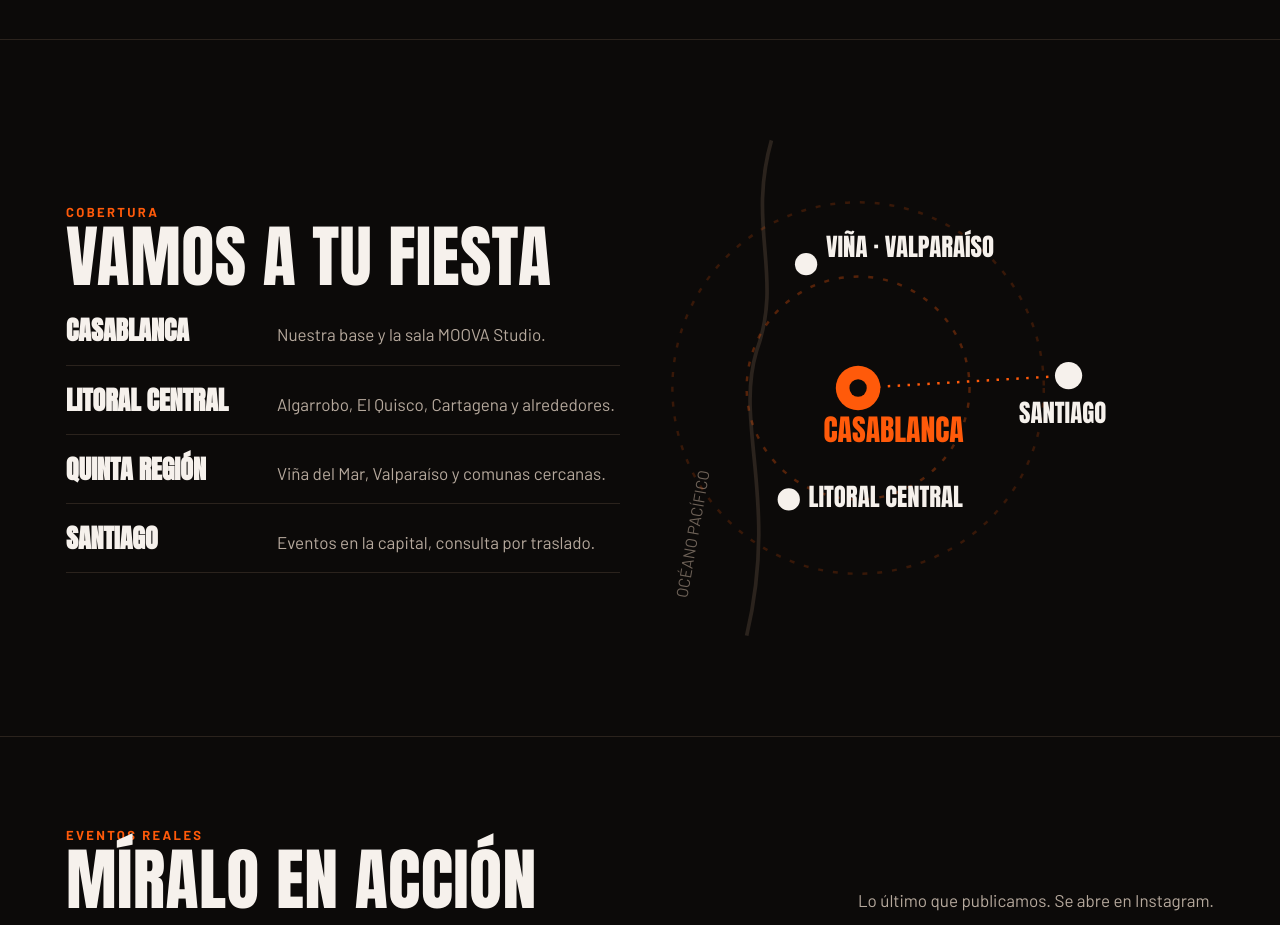
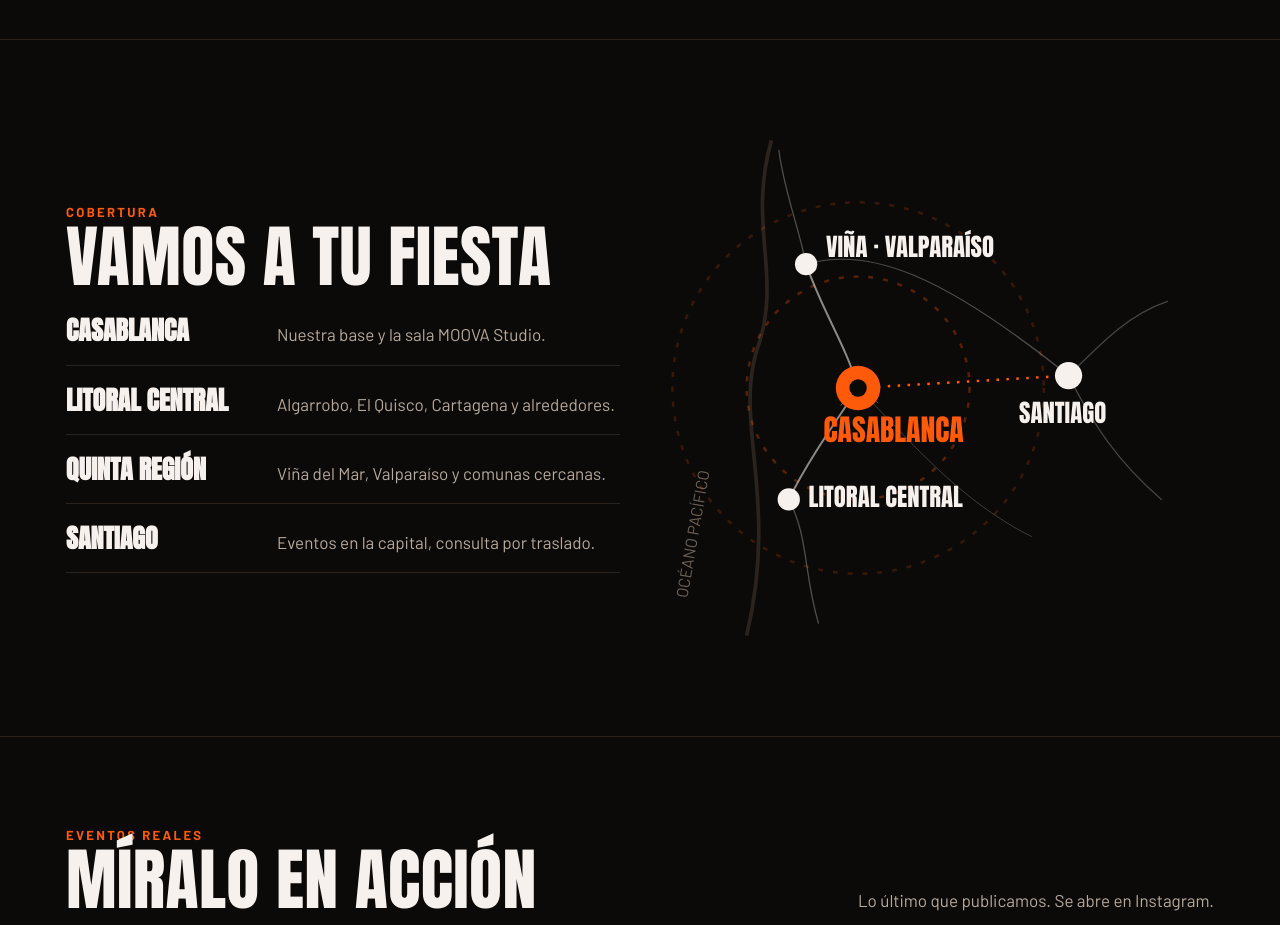
Before and after one commit to matyast21-star/social-medios, a plain HTML site: page index.html in a window 1280 px wide. Shown: the part 4660-5585 px from the top of the page. Drawn offline with nearby package versions, Linux system fonts and the light colour scheme.

Commit message:
Mapa de cobertura: trazos finos de calles
Co-Authored-By: Claude Opus 5.5 <noreply@anthropic.com>
Claude-Session: https://claude.ai/code/session_01XSnBSsVQaUGsmvjyFBdmbo

```diff
--- a/index.html
+++ b/index.html
@@ -409,6 +409,17 @@ footer .wrap{display:grid;gap:30px}
       <text x="22" y="380" fill="#6e6258" font-size="13" font-family="Barlow" transform="rotate(-80 22 380)">OCÉANO PACÍFICO</text>
       <circle cx="160" cy="210" r="150" fill="none" stroke="#ff5a0a" stroke-opacity=".18" stroke-width="2" stroke-dasharray="4 8"/>
       <circle cx="160" cy="210" r="90" fill="none" stroke="#ff5a0a" stroke-opacity=".3" stroke-width="2" stroke-dasharray="4 8"/>
+      <g fill="none" stroke="#f6f1ec" stroke-linecap="round" aria-hidden="true">
+        <path d="M160 210 C150 175 132 150 118 110" stroke-width="1.6" stroke-opacity=".55"/>
+        <path d="M160 210 C140 240 120 268 104 300" stroke-width="1.6" stroke-opacity=".55"/>
+        <path d="M118 110 C112 80 100 50 96 18" stroke-width="1" stroke-opacity=".3"/>
+        <path d="M104 300 C120 330 116 360 128 400" stroke-width="1" stroke-opacity=".3"/>
+        <path d="M118 110 C170 95 230 120 330 200" stroke-width="1" stroke-opacity=".28"/>
+        <path d="M330 200 C360 170 380 150 410 140" stroke-width="1" stroke-opacity=".25"/>
+        <path d="M330 200 C350 240 370 270 405 300" stroke-width="1" stroke-opacity=".25"/>
+        <path d="M160 210 C200 250 240 300 300 330" stroke-width=".8" stroke-opacity=".22"/>
+        <path d="M150 196 L176 222 M170 198 L146 224" stroke-width=".8" stroke-opacity=".35"/>
+      </g>
       <line x1="160" y1="210" x2="330" y2="200" stroke="#ff5a0a" stroke-width="2" stroke-dasharray="2 6"/>
       <circle cx="118" cy="110" r="9" fill="#f6f1ec"/><text x="134" y="104" fill="#f6f1ec" font-family="Anton" font-size="20">VIÑA · VALPARAÍSO</text>
       <circle cx="104" cy="300" r="9" fill="#f6f1ec"/><text x="120" y="306" fill="#f6f1ec" font-family="Anton" font-size="20">LITORAL CENTRAL</text>
```
